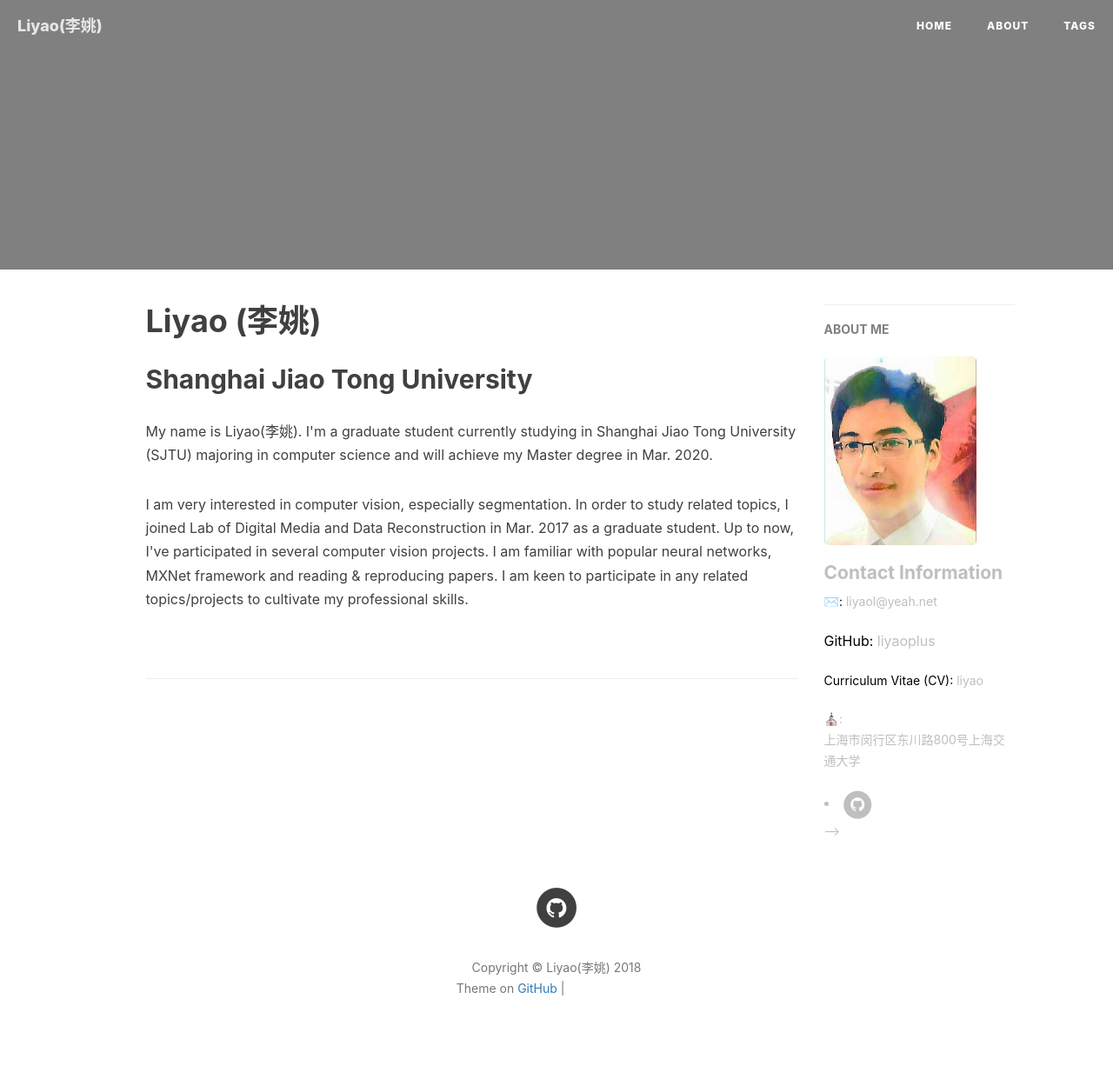
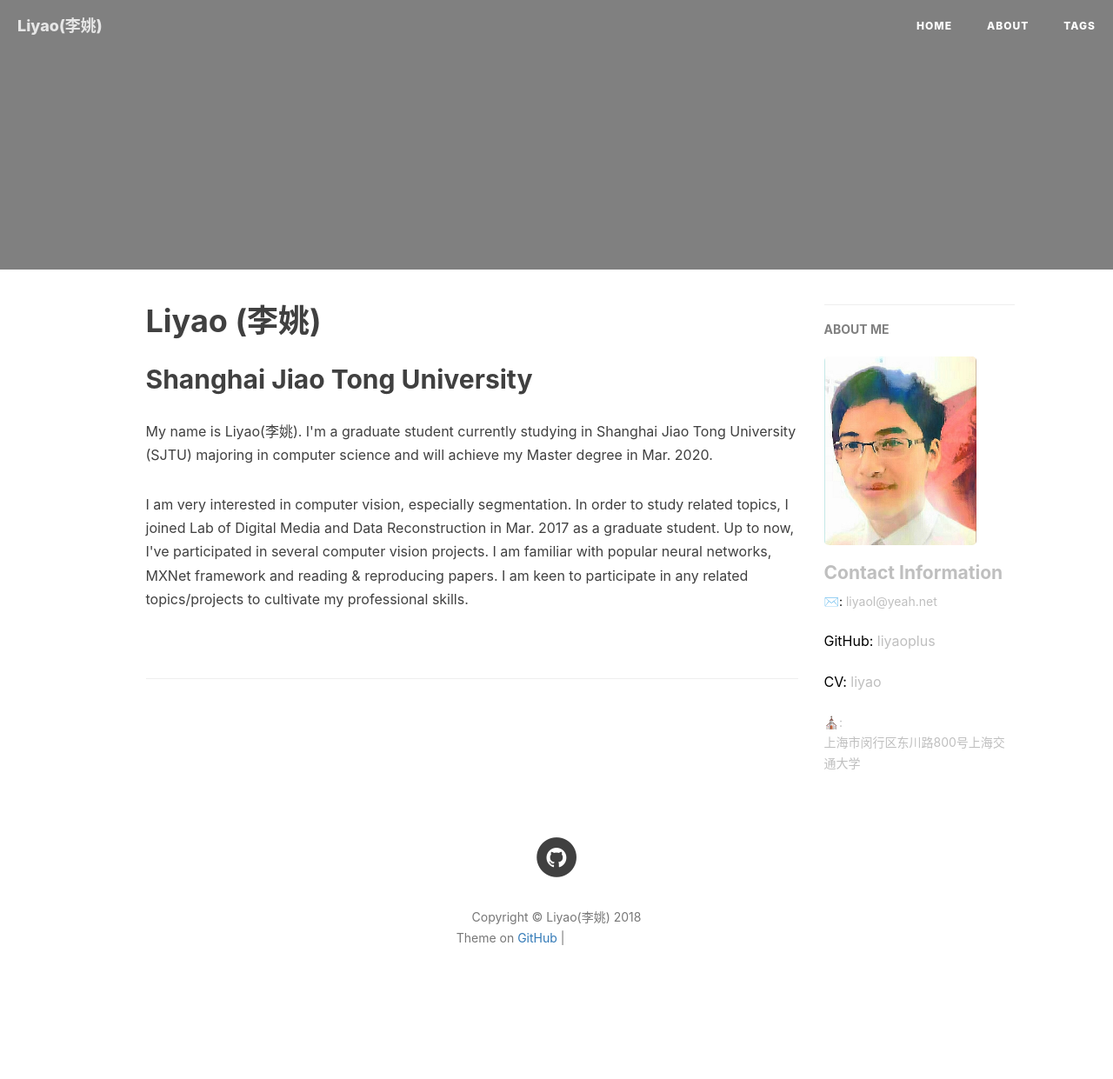
Before and after one commit to liyaoplus/liyaoplus.github.io, a Jekyll site: the page built from index.html, in a window 1280 px wide. Shown: the whole page at 87% size. Built offline with Jekyll 4.4.1, drawn with Linux system fonts in a browser that asks for light colours; nearby versions of some CDN libraries; the list of posts is cut into pages by our own code; comment, search, counter and statistics services are not loaded; after the commit the page ends 1183 px from its top, so only the background shows below that; grey boxes are pictures that could not be loaded.

Commit message:
Update page.html

```diff
--- a/_layouts/page.html
+++ b/_layouts/page.html
@@ -9,7 +9,8 @@
 <header class="intro-header">
     <div class="container">
         <div class="row">
-            <div class="col-lg-8 col-lg-offset-2 col-md-5 col-md-offset-1 ">
+            <!-- <div class="col-lg-8 col-lg-offset-2 col-md-10 col-md-offset-1 "> -->
+	    <div class="col-lg-4 col-lg-offset-2 col-md-5 col-md-offset-1 ">
                 <div class="site-heading">
                     <!--<h1>{% if page.title %}{{ page.title }}{% else %}{{ site.title }}{% endif %}</h1>-->
                     <!--<hr class="small">-->
@@ -122,7 +123,7 @@
 			    <p style="color:black;font-size:16px;">GitHub: <a href="https://github.com/{{site.github_username}}">liyaoplus</a></p>
                         {% endif %}
 			{% if site.github_username %}
-			    <p style="color:black;">Curriculum Vitae (CV): <a href="https://liyaoplus.github.io/{{ site.cv_filename }}">liyao</a></p>
+			    <p style="color:black;font-size:16px">CV: <a href="https://liyaoplus.github.io/{{ site.cv_filename }}">liyao</a></p>
                         {% endif %}
 			{% if site.address %}
 			    <p>⛪:<br/>{{site.address}}</p>
```
Also changed, not shown: other parts of _layouts/page.html (+0 -1 lines).
